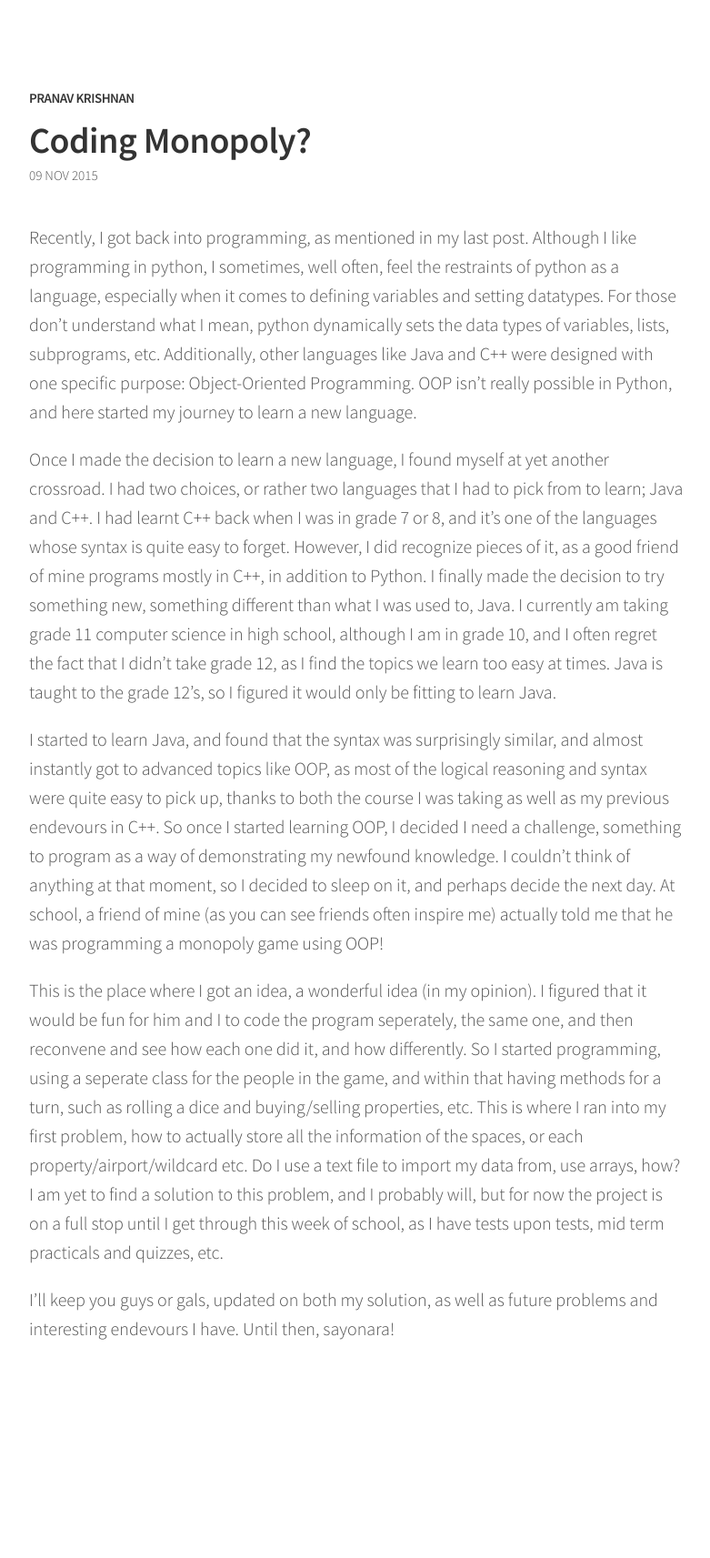
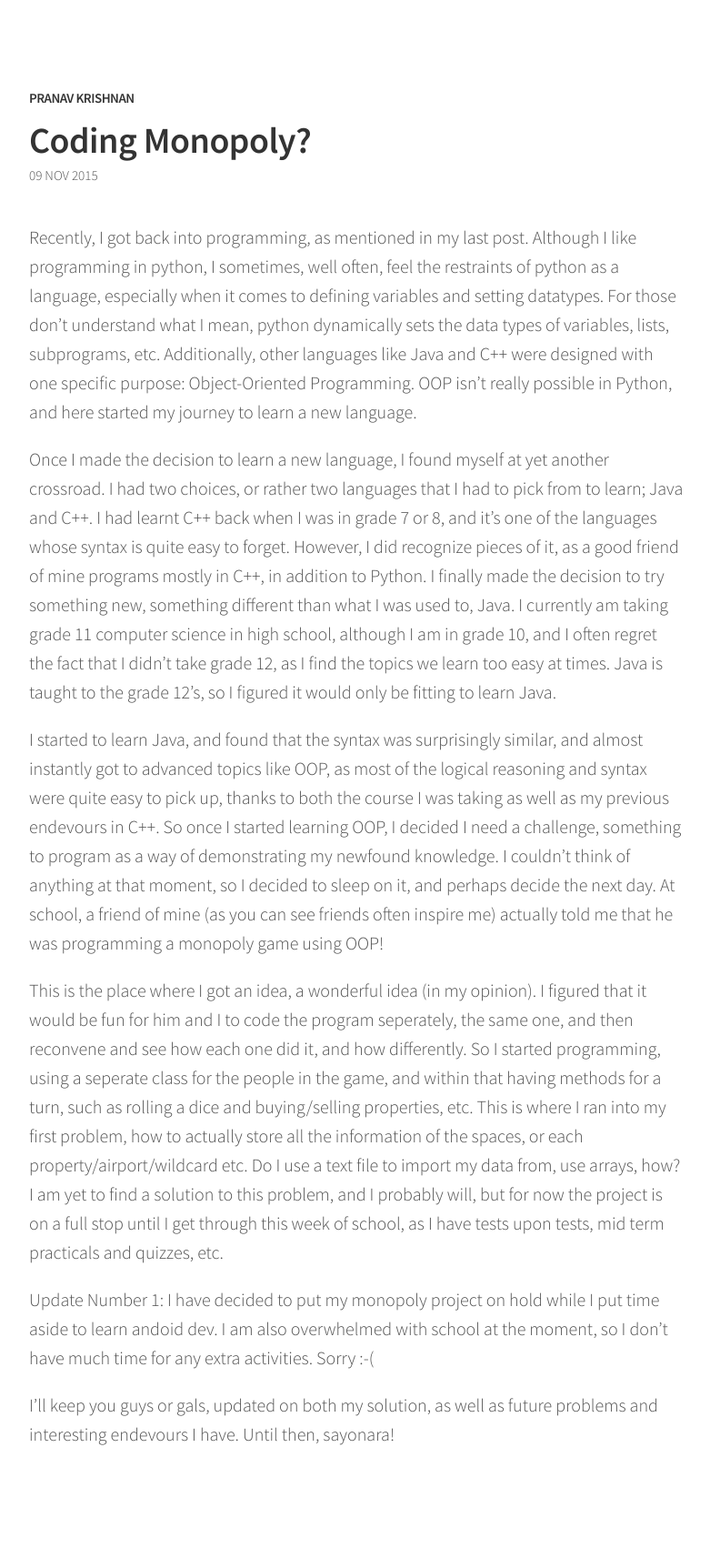
Before and after one commit to nostack/nostack.github.io, a Jekyll site: the page built from _posts/2015-11-09-coding-monopoly.md, in a window 1280 px wide. Shown: the whole page at 91% size, without its empty margins (248-1029 px from the left). Built offline with Jekyll 4.4.1, drawn with Linux system fonts in a browser that asks for light colours; Markdown is read by kramdown in place of the engine named in the settings; before the commit the page ends 1597 px from its top, so only the background shows below that.

Commit message:
Monopoly Update

```diff
--- a/_posts/2015-11-09-coding-monopoly.md
+++ b/_posts/2015-11-09-coding-monopoly.md
@@ -11,4 +11,6 @@ I started to learn Java, and found that the syntax was surprisingly similar, and
 
 This is the place where I got an idea, a wonderful idea (in my opinion). I figured that it would be fun for him and I to code the program seperately, the same one, and then reconvene and see how each one did it, and how differently. So I started programming, using a seperate class for the people in the game, and within that having methods for a turn, such as rolling a dice and buying/selling properties, etc. This is where I ran into my first problem, how to actually store all the information of the spaces, or each property/airport/wildcard etc. Do I use a text file to import my data from, use arrays, how? I am yet to find a solution to this problem, and I probably will, but for now the project is on a full stop until I get through this week of school, as I have tests upon tests, mid term practicals and quizzes, etc.
 
+Update Number 1: I have decided to put my monopoly project on hold while I put time aside to learn andoid dev. I am also overwhelmed with school at the moment, so I don't have much time for any extra activities. Sorry :-(
+
 I'll keep you guys or gals, updated on both my solution, as well as future problems and interesting endevours I have. Until then, sayonara!
```
Also changed, not shown: about.md (+0 -4 lines).
